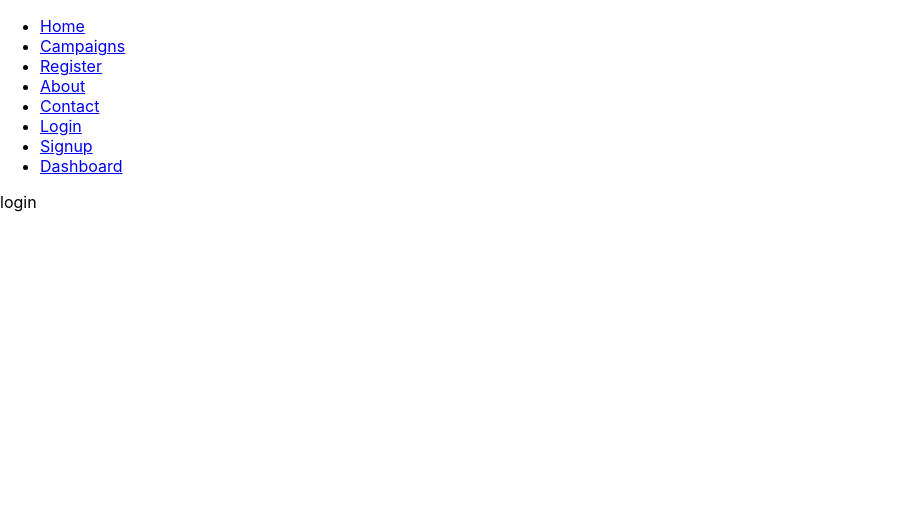
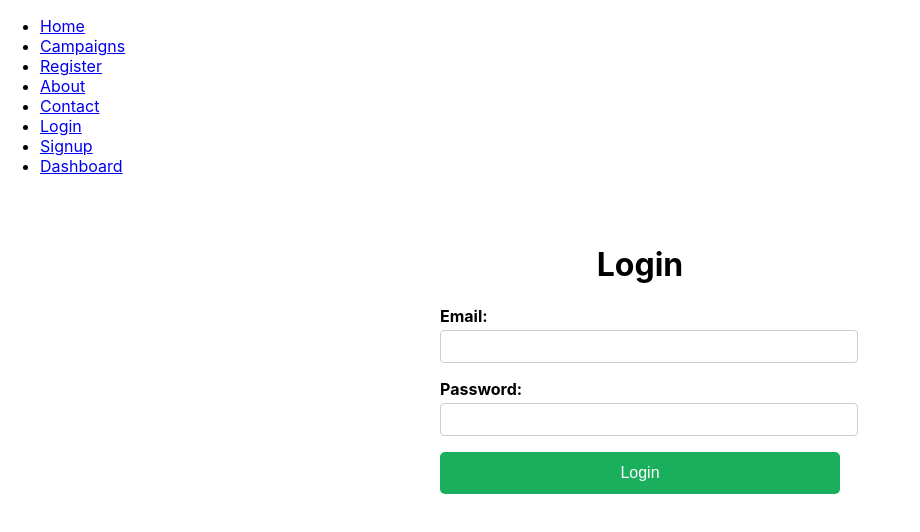
Before and after one commit to genz-sherlock/green-clean-campaign, a React (Create React App) app: page /login in a window 1280 px wide. Shown: the top 532 px of the page, without its empty margins (0-920 px from the left). Built offline with nearby package versions, Linux system fonts and the light colour scheme.

Commit message:
Added Login and Signup pages with basic forms

```diff
--- /dev/null
+++ b/src/pages/Auth.css
@@ -0,0 +1,39 @@
+.auth-container {
+  max-width: 400px;
+  margin: auto;
+  padding: 2rem;
+  text-align: center;
+}
+
+.auth-form {
+  display: flex;
+  flex-direction: column;
+  gap: 1rem;
+}
+
+.auth-form label {
+  text-align: left;
+  font-weight: bold;
+}
+
+.auth-form input {
+  padding: 0.5rem;
+  width: 100%;
+  margin-top: 0.25rem;
+  border: 1px solid #ccc;
+  border-radius: 4px;
+}
+
+.auth-form button {
+  background-color: #1aaf5d;
+  color: white;
+  border: none;
+  padding: 0.75rem;
+  cursor: pointer;
+  border-radius: 5px;
+  font-size: 1rem;
+}
+
+.auth-form button:hover {
+  background-color: #168e4d;
+}
--- a/src/pages/Login.js
+++ b/src/pages/Login.js
@@ -1,11 +1,41 @@
-import React from 'react'
+import React, { useState } from "react";
+import "./Auth.css";
 
 const Login = () => {
+  const [formData, setFormData] = useState({ email: "", password: "" });
+
+  const handleChange = (e) => {
+    setFormData(prev => ({
+      ...prev,
+      [e.target.name]: e.target.value
+    }));
+  };
+
+  const handleSubmit = (e) => {
+    e.preventDefault();
+    // TODO: Add authentication logic
+    console.log("Login info:", formData);
+    alert("Logged in (not really, just a test)");
+  };
+
   return (
-    <div>
-      <p>login</p>
+    <div className="auth-container">
+      <h1>Login</h1>
+      <form onSubmit={handleSubmit} className="auth-form">
+        <label>
+          Email:
+          <input type="email" name="email" required onChange={handleChange} />
+        </label>
+
+        <label>
+          Password:
+          <input type="password" name="password" required onChange={handleChange} />
+        </label>
+
+        <button type="submit">Login</button>
+      </form>
     </div>
-  )
-}
+  );
+};
 
-export default Login
+export default Login;
--- a/src/pages/Signup.js
+++ b/src/pages/Signup.js
@@ -1,11 +1,46 @@
-import React from 'react'
+import React, { useState } from "react";
+import "./Auth.css";
 
 const Signup = () => {
+  const [formData, setFormData] = useState({ name: "", email: "", password: "" });
+
+  const handleChange = (e) => {
+    setFormData(prev => ({
+      ...prev,
+      [e.target.name]: e.target.value
+    }));
+  };
+
+  const handleSubmit = (e) => {
+    e.preventDefault();
+    // TODO: Send data to backend or Firebase
+    console.log("Signup info:", formData);
+    alert("Signup successful (not really, just a test)");
+  };
+
   return (
-    <div>
-      <h2>signup</h2>
+    <div className="auth-container">
+      <h1>Signup</h1>
+      <form onSubmit={handleSubmit} className="auth-form">
+        <label>
+          Name:
+          <input type="text" name="name" required onChange={handleChange} />
+        </label>
+
+        <label>
+          Email:
+          <input type="email" name="email" required onChange={handleChange} />
+        </label>
+
+        <label>
+          Password:
+          <input type="password" name="password" required onChange={handleChange} />
+        </label>
+
+        <button type="submit">Signup</button>
+      </form>
     </div>
-  )
-}
+  );
+};
 
-export default Signup
+export default Signup;
```
